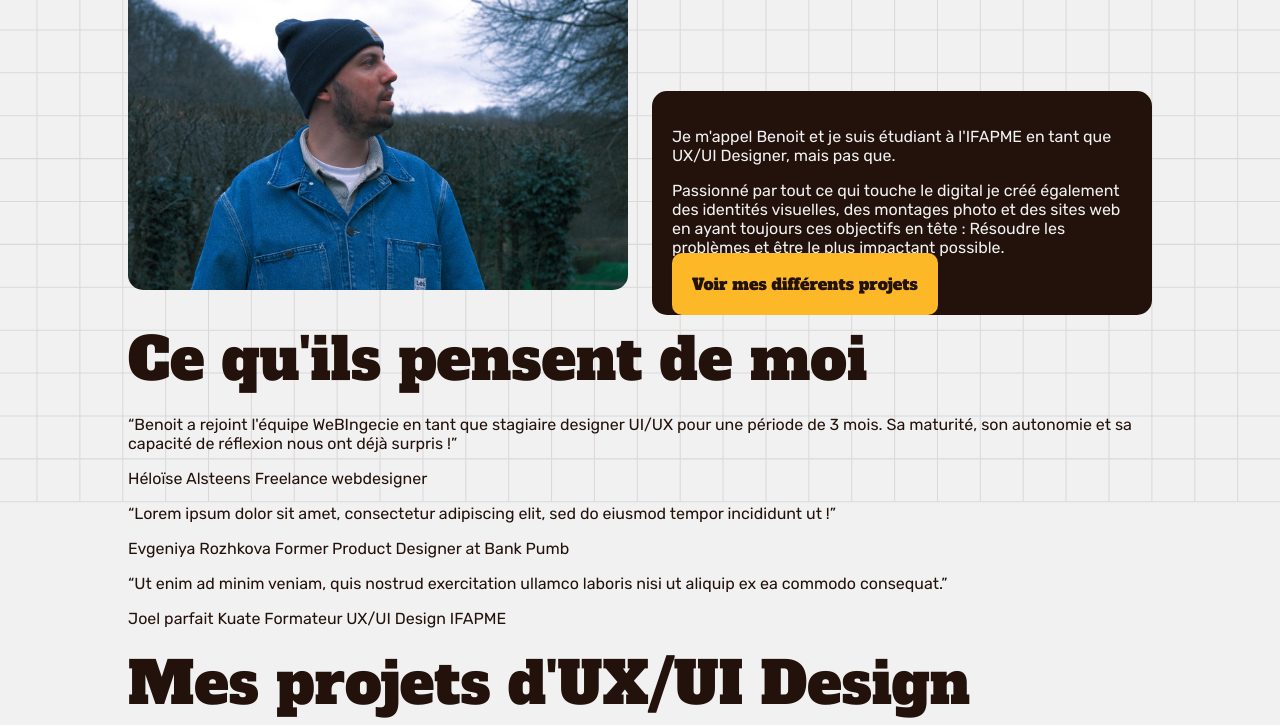
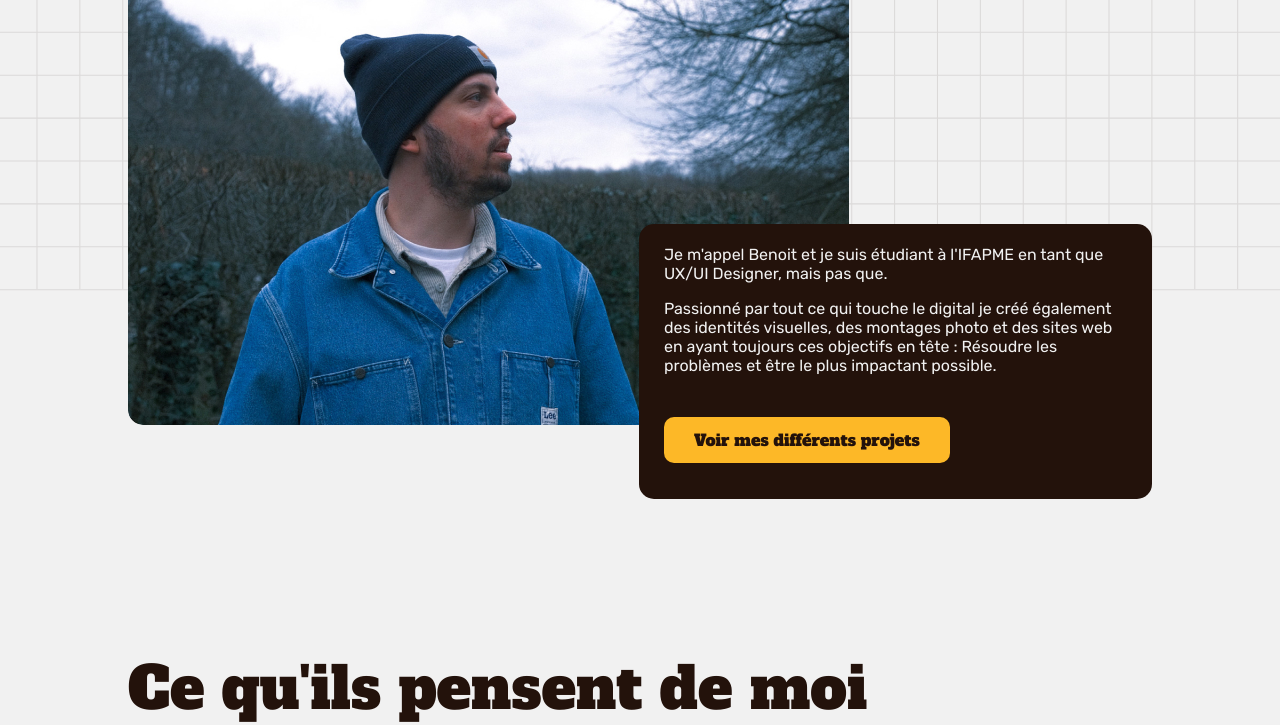
Before and after one commit to BenoitLardinois/portfolio, a plain HTML site: page index.html in a window 1280 px wide. Shown: the part 668-1393 px from the top of the page. Drawn offline with Linux system fonts and the light colour scheme.

Commit message:
modification du html & css

```diff
--- a/css/styles.css
+++ b/css/styles.css
@@ -5,12 +5,13 @@ body{
     font-size: 16px;
     color: #23120B;
     margin: 0 auto;
+    padding: 0;
     background-color: #F1F1F1;
     background-image: url(../images/main_grid.svg);
     background-size: cover;
     background-position: center;
     background-repeat: no-repeat;
-    height: 1024px;
+    height: 600px;
 }
 
 h1{
@@ -19,7 +20,7 @@ h1{
     font-style: normal;
     font-size: 330px;
     color: #21209C;
-    margin: 150px 0 0 0; /*éventuellement à modifier*/
+    margin: 150px 0 0 0;
     max-width: 1024px;
 }
 
@@ -29,7 +30,7 @@ h2{
     font-style: normal;
     font-size: 58px;
     color: #23120B;
-    margin: 5px 0 5px 0; /*éventuellement à modifier*/
+    margin: 5px 0 5px 0;
 }
 
 h3{
@@ -41,6 +42,24 @@ h3{
     margin: 5px 0 5px 0; /*éventuellement à modifier*/
 }
 
+::selection {
+    background-color: #FDB827;
+    color: #23120B;
+    -webkit-text-fill-color: #23120B;
+}
+
+::-moz-selection {
+    background-color: #FDB827;
+    color: #23120B;
+    -webkit-text-fill-color: #23120B;
+}
+
+::-webkit-selection {
+    background-color: #FDB827;
+    color: #23120B;
+    -webkit-text-fill-color: #23120B;
+}
+
 header{
     padding: 10px;
     position: fixed;
@@ -50,7 +69,7 @@ header{
 }
 
 header div{
-    width: 1024px; /*éventuellement à modifier*/
+    width: 1024px;
     margin: auto;
     background-color: #23120B;
     border-radius: 15px;
@@ -89,7 +108,7 @@ nav li a:hover{
     border-radius: 10px;
     background-color: #FDB827;
     color: #23120B;
-    padding: 13px;
+    padding: 8px 20px;
     margin-left: 0.5em;
     margin-right: 12px;
     font-size: 20px;
@@ -119,28 +138,32 @@ main{
 }
 */
 
-img{
+ main img{
     border-radius: 15px;
-    max-width: 100%;
 }
 
-div.box1{
+main#homepage div.square1{
     display: inline-block;
+    vertical-align: top;
     width: 500px;
-    margin: 0;
-    padding: 0;
 }
 
-main#homepage div.box1.paragraph{
-    padding: 20px;
-    margin-left: 20px;
-    width: 460px;
+main#homepage div.square1.image{
+    width: 500px;
+}
+
+main#homepage div.square1.paragraph{
+    padding: 5px 25px;
+    margin-left: 7px;
+    width: 463px;
+    height: 265px;
     color: #F1F1F1;
     background-color: #23120B;
     border-radius: 15px;
+    margin-top: 240px;
 }
 
-main#homepage div.box1.paragraph a{
+main#homepage div.square1.paragraph a{
     background-color: #FDB827;
     text-decoration: none;
     color: #23120B;
@@ -148,12 +171,29 @@ main#homepage div.box1.paragraph a{
     font-weight: 400;
     font-style: normal;
     font-size: 16px;
-    padding: 20px;
-    margin: 10px 0;
+    padding: 12px 30px;
     border-radius: 10px;
 }
 
-main#homepage div.box1.paragraph a:hover{
+main#homepage div.square1.paragraph a:hover{
     color: #21209C;
     background-color: #F1F1F1;
 }
+
+main#homepage section.testimonials{
+    margin-top: 150px;
+}
+
+main#homepage div.testimonial{
+    display: inline-block;
+    vertical-align: top;
+    width: 332px;
+}
+
+main#homepage div.testimonial.second{
+    padding-left: 15px;
+}
+
+main#homepage section.ux_projets{
+    margin-top: 150px;
+}
--- a/index.html
+++ b/index.html
@@ -29,61 +29,73 @@
 
             <section class="introduction">
                 <h1>Hello!</h1>
-                <div class="box1 image">
+                <div class="square1 image">
                     <img src="images/benoit_photo.jpg" alt="Photo de Benoit Lardinois">
                 </div>
-                <div class="box1 paragraph">
+                <div class="square1 paragraph">
                     <p>Je m'appel Benoit et je suis étudiant à l'IFAPME en tant que UX/UI Designer, mais pas que.</p>
-                    <p>Passionné par tout ce qui touche le digital je créé également des identités visuelles, des montages photo et des sites web en ayant toujours ces objectifs en tête : Résoudre les problèmes  et être le plus impactant possible.</p>
+                    <p>Passionné par tout ce qui touche le digital je créé également des identités visuelles, des montages photo et des sites web en ayant toujours ces objectifs en tête : Résoudre les problèmes  et être le plus impactant possible.</p><br><br>
                     <a href="#">Voir mes différents projets</a>
                 </div>
             </section>
 
             <section class="testimonials">
                 <h2>Ce qu'ils pensent de moi</h2>
-                <div class="first_testimonial">
+                <div class="testimonial first">
                     <p>“Benoit a rejoint l'équipe WeBIngecie en tant que stagiaire designer UI/UX pour une période de 3 mois. Sa maturité, son autonomie et sa capacité de réflexion nous ont déjà surpris !”</p>
                     <p>Héloïse Alsteens Freelance webdesigner</p>
                 </div>
-                <div class="second_testimonial">
+                <div class="testimonial second">
                     <p>“Lorem ipsum dolor sit amet, consectetur adipiscing elit, sed do eiusmod tempor incididunt ut !”</p>
                     <p>Evgeniya Rozhkova Former Product Designer at Bank Pumb</p>
                 </div>
-                <div class="third_testimonial">
+                <div class="testimonial third">
                     <p>“Ut enim ad minim veniam, quis nostrud exercitation ullamco laboris nisi ut aliquip ex ea commodo consequat.”</p>
                     <p>Joel parfait Kuate Formateur UX/UI Design IFAPME</p>
                 </div>
             </section>
 
+
+
+
+
+
+
             <section class="ux_projets">
                 <h2>Mes projets d'UX/UI Design</h2>
-                <div class="first_card">
+
+                <div class="carousel-view">
+                </div>
+
+
+
+                <div class="card first">
                     <h3>Optimisation d'une plateforme d'apprentissage</h3>
                     <p>UX/UI Design</p>
                     <p>Nam ante eros, scelerisque rhoncus tincidunt in, malesuada et odio. Nullam ut velit at arcu blandit pulvinar in in orci. In at pulvinar ipsum, scelerisque congue elit. Aliquam mattis orci laoreet efficitur molestie. Proin sodales, est sit amet aliquam venenatis, lorem lacus bibendum leo, convallis posuere turpis sapien sed ligula.</p>
                     <img src="images/first_card.jpg" alt="Photo du projet Blossom">
                     <a href="#">Voir le projet</a>
                </div>
-               <div class="second_card">
+               <div class="card second">
                     <h3>Gestion des horaires afin de pratiquer un hobby</h3>
                     <p>UX/UI Design</p>
                     <p>Donec facilisis quam ut venenatis tempor. Maecenas elementum, sem luctus sodales lobortis, ligula quam luctus magna, non porta ex nibh in eros. Pellentesque finibus, metus non varius convallis, turpis sapien sodales sem, id convallis augue urna eu tellus. Nam ac dapibus est. Nulla facilisi. Etiam elementum felis a lectus volutpat ornare.</p>
                     <img src="images/second_card.jpg" alt="Photo du projet My Hobby">
                     <a href="#">Voir le projet</a>
                </div>
-               <div class="third_card">
+               <div class="card third">
                     <h3>Itération de l'UX/UI d'un site internet d'offres de stages</h3>
                     <p>UX/UI Design</p>
                     <p>Nulla facilisi. Etiam tincidunt, quam id efficitur malesuada, tortor tellus vestibulum odio, eu mollis elit augue a purus. Interdum et malesuada fames ac ante ipsum primis in faucibus. Etiam ut mi nisi. Donec non turpis nunc. Praesent dignissim arcu neque, a placerat mi vehicu</p>
                     <img src="images/third_card.jpg" alt="Photo du projet Stage Facile">
                     <a href="#">Voir le projet</a>
                </div>
-               <div class="fourth_card">
+               <div class="card fourth">
                     <h3>Projet à déterminer</h3>
                     <p>UX/UI Design</p>
                     <p>Sollicitudin tempus tellus. Duis bibendum dui augue. Sed posuere enim quis ultricies sodales. Nullam aliquet massa vel rhoncus pretium.</p>
                     <img src="images/fourth_card.jpg" alt="Photo d'un projet à déterminer">
-                    <!--Mettre bonne déscription du texte !-->
+                -->       <!--Mettre bonne déscription du texte !-->
                     <a href="#">Voir le projet</a>
                </div>
                <div class="arrows">
@@ -95,6 +107,54 @@
                     </div>
                </div>
             </section>
+
+
+
+
+
+
+            <!--
+            <section class="ux_projets">
+                <h2>Mes projets d'UX/UI Design</h2>
+                <div class="card first">
+                    <h3>Optimisation d'une plateforme d'apprentissage</h3>
+                    <p>UX/UI Design</p>
+                    <p>Nam ante eros, scelerisque rhoncus tincidunt in, malesuada et odio. Nullam ut velit at arcu blandit pulvinar in in orci. In at pulvinar ipsum, scelerisque congue elit. Aliquam mattis orci laoreet efficitur molestie. Proin sodales, est sit amet aliquam venenatis, lorem lacus bibendum leo, convallis posuere turpis sapien sed ligula.</p>
+                    <img src="images/first_card.jpg" alt="Photo du projet Blossom">
+                    <a href="#">Voir le projet</a>
+               </div>
+               <div class="card second">
+                    <h3>Gestion des horaires afin de pratiquer un hobby</h3>
+                    <p>UX/UI Design</p>
+                    <p>Donec facilisis quam ut venenatis tempor. Maecenas elementum, sem luctus sodales lobortis, ligula quam luctus magna, non porta ex nibh in eros. Pellentesque finibus, metus non varius convallis, turpis sapien sodales sem, id convallis augue urna eu tellus. Nam ac dapibus est. Nulla facilisi. Etiam elementum felis a lectus volutpat ornare.</p>
+                    <img src="images/second_card.jpg" alt="Photo du projet My Hobby">
+                    <a href="#">Voir le projet</a>
+               </div>
+               <div class="card third">
+                    <h3>Itération de l'UX/UI d'un site internet d'offres de stages</h3>
+                    <p>UX/UI Design</p>
+                    <p>Nulla facilisi. Etiam tincidunt, quam id efficitur malesuada, tortor tellus vestibulum odio, eu mollis elit augue a purus. Interdum et malesuada fames ac ante ipsum primis in faucibus. Etiam ut mi nisi. Donec non turpis nunc. Praesent dignissim arcu neque, a placerat mi vehicu</p>
+                    <img src="images/third_card.jpg" alt="Photo du projet Stage Facile">
+                    <a href="#">Voir le projet</a>
+               </div>
+               <div class="card fourth">
+                    <h3>Projet à déterminer</h3>
+                    <p>UX/UI Design</p>
+                    <p>Sollicitudin tempus tellus. Duis bibendum dui augue. Sed posuere enim quis ultricies sodales. Nullam aliquet massa vel rhoncus pretium.</p>
+                    <img src="images/fourth_card.jpg" alt="Photo d'un projet à déterminer">
+                -->       <!--Mettre bonne déscription du texte !-->
+        <!--        <a href="#">Voir le projet</a>
+               </div>
+               <div class="arrows">
+                    <div class="left_arrow">
+                        <a href="#"><img src="images/left_arrow.svg" alt="Flèche de gauche"></a>
+                    </div>
+                    <div class="right_arrow">
+                        <a href="#"><img src="images/right_arrow.svg" alt="Flèche de droite"></a>
+                    </div>
+               </div>
+            </section>
+        -->
 
             <section class="graphic_design_projets">
                 <h2>Mes projets de Graphic Design</h2>
```
